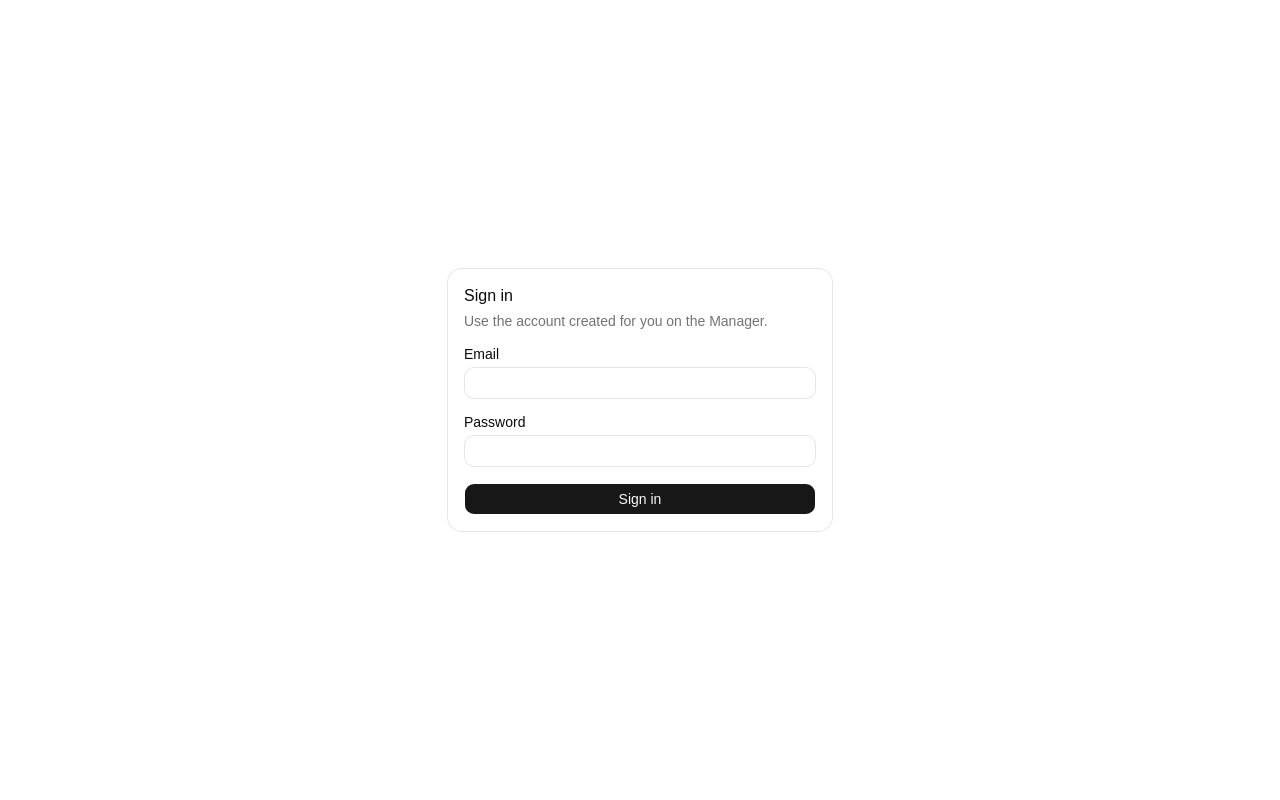
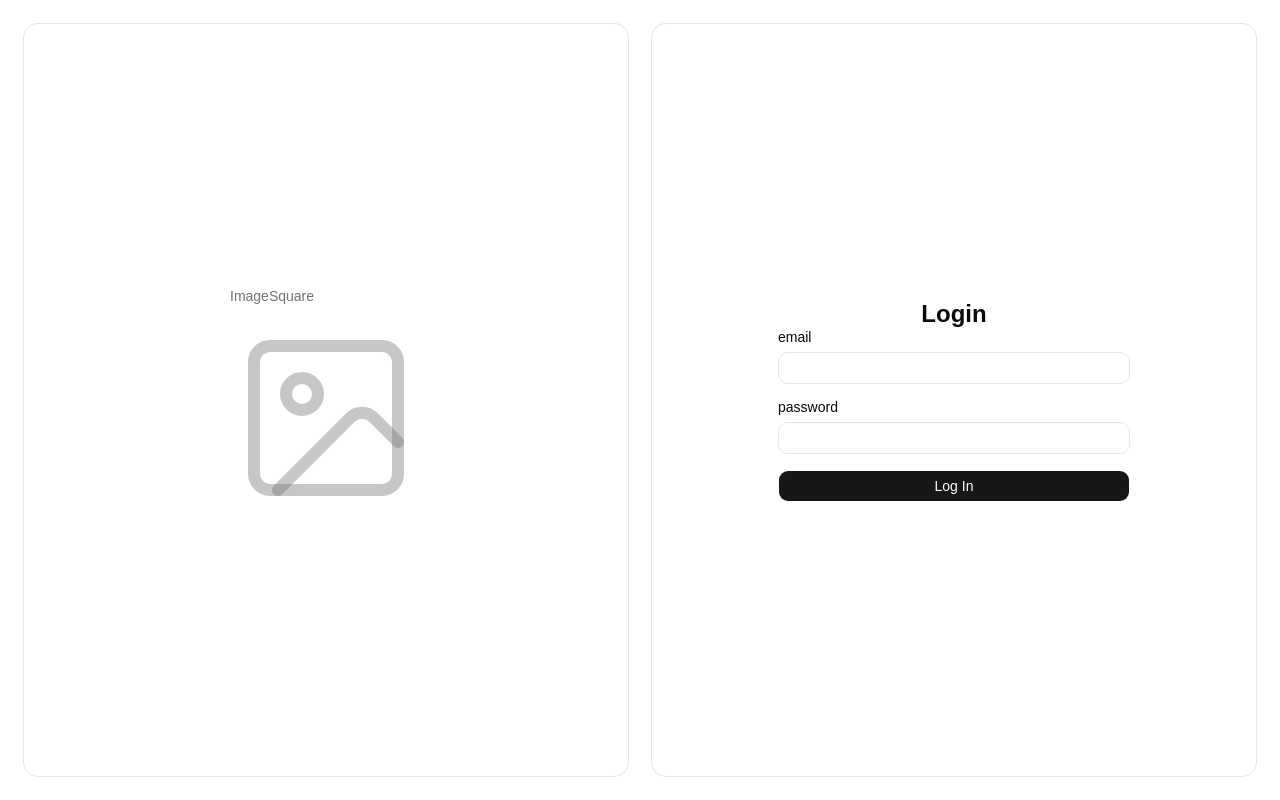
Before and after one commit to kangaroo-compro/frontend, a React (Vite) app: page /login in a window 1280 px wide. Built offline with nearby package versions, Linux system fonts and the light colour scheme; no server answers.

Commit message:
feat(auth): redesign login page as split layout with loading state

```diff
--- a/src/features/auth/components/login-form.tsx
+++ b/src/features/auth/components/login-form.tsx
@@ -1,6 +1,7 @@
 import { useState, type FormEvent } from 'react'
+import { LoaderCircle } from 'lucide-react'
 import { Button } from '@/components/ui/button'
-import { Card, CardContent, CardDescription, CardHeader, CardTitle } from '@/components/ui/card'
+import { CardContent, CardHeader, CardTitle } from '@/components/ui/card'
 import { Input } from '@/components/ui/input'
 import { Label } from '@/components/ui/label'
 import { errorMessage } from '@/lib/api'
@@ -29,31 +30,55 @@ export function LoginForm() {
   }
 
   return (
-    <Card className="w-full max-w-sm">
-      <CardHeader>
-        <CardTitle>Sign in</CardTitle>
-        <CardDescription>{notice ?? 'Use the account created for you on the Manager.'}</CardDescription>
+    <div className="mx-auto w-full max-w-sm">
+      <CardHeader className="text-center">
+        <CardTitle className="text-2xl font-bold">Login</CardTitle>
       </CardHeader>
       <CardContent>
         <form onSubmit={onSubmit} className="flex flex-col gap-4">
-          <div className="flex flex-col gap-1.5">
-            <Label htmlFor="email">Email</Label>
-            <Input id="email" type="email" autoComplete="username" required value={email} onChange={(e) => setEmail(e.target.value)} />
+          <div className="flex flex-col gap-2">
+            <Label htmlFor="email">email</Label>
+            <Input
+              id="email"
+              type="email"
+              autoComplete="username"
+              required
+              value={email}
+              onChange={(e) => setEmail(e.target.value)}
+            />
           </div>
-          <div className="flex flex-col gap-1.5">
-            <Label htmlFor="password">Password</Label>
-            <Input id="password" type="password" autoComplete="current-password" required value={password} onChange={(e) => setPassword(e.target.value)} />
+          <div className="flex flex-col gap-2">
+            <Label htmlFor="password">password</Label>
+            <Input
+              id="password"
+              type="password"
+              autoComplete="current-password"
+              required
+              value={password}
+              onChange={(e) => setPassword(e.target.value)}
+            />
           </div>
           {error && (
             <p role="alert" className="text-sm text-destructive">
               {error}
             </p>
           )}
-          <Button type="submit" disabled={pending}>
-            {pending ? 'Signing in…' : 'Sign in'}
+          {notice && (
+            <p className="text-sm text-muted-foreground text-center">
+              {notice}
+            </p>
+          )}
+          <Button type="submit" disabled={pending} className="w-full">
+            {pending ? (
+              <>
+                <LoaderCircle className="size-4 animate-spin mr-2" aria-hidden /> Log In
+              </>
+            ) : (
+              'Log In'
+            )}
           </Button>
         </form>
       </CardContent>
-    </Card>
+    </div>
   )
 }
--- a/src/pages/login-page.tsx
+++ b/src/pages/login-page.tsx
@@ -1,15 +1,28 @@
 import { Navigate, useLocation } from 'react-router-dom'
+import { Image as ImageIcon } from 'lucide-react'
+import { Card } from '@/components/ui/card'
 import { LoginForm } from '@/features/auth/components/login-form'
 import { useAuthStore } from '@/features/auth/store'
 
 export function LoginPage() {
   const signedIn = useAuthStore((s) => s.session !== null)
-  const from = (useLocation().state as { from?: string } | null)?.from ?? '/monitoring'
+  const from = (useLocation().state as { from?: string } | null)?.from ?? '/dashboard'
 
   if (signedIn) return <Navigate to={from} replace />
   return (
-    <main className="flex min-h-svh items-center justify-center p-4">
-      <LoginForm />
+    <main className="flex h-screen w-full flex-col md:flex-row items-stretch justify-center gap-6 p-4 md:p-6">
+      {/* Left panel: wireframe ImageSquare */}
+      <Card className="flex w-full md:w-1/2 h-full flex-col items-center justify-center p-6">
+        <div className="flex flex-col items-start gap-4">
+          <span className="text-sm font-medium text-muted-foreground">ImageSquare</span>
+          <ImageIcon className="size-48 text-muted-foreground/40 stroke-[1.5]" aria-hidden />
+        </div>
+      </Card>
+
+      {/* Right panel: wireframe Login form */}
+      <Card className="flex w-full md:w-1/2 h-full flex-col justify-center p-6">
+        <LoginForm />
+      </Card>
     </main>
   )
 }
```
